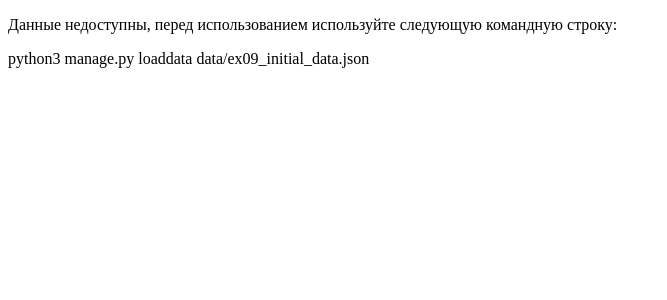
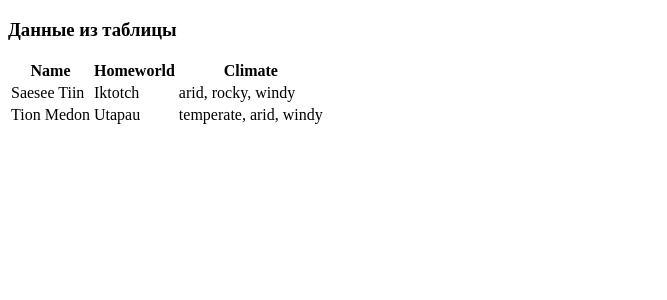
Before and after one commit to ejina21/piscine_web, a Django app: page /ex09/display/ in a window 1280 px wide. Shown: the top 300 px of the page, without its empty margins (0-667 px from the left). Run offline with Django 4.2, Linux system fonts and the light colour scheme; data comes from the database, SQL or seed files in the repository.

Commit message:
ex09 day05

```diff
--- a/day_05/day_05/settings.py
+++ b/day_05/day_05/settings.py
@@ -123,7 +123,7 @@ TIME_ZONE = 'UTC'
 
 USE_I18N = True
 
-USE_TZ = True
+# USE_TZ = True
 
 
 # Static files (CSS, JavaScript, Images)
--- a/day_05/ex09/models.py
+++ b/day_05/ex09/models.py
@@ -4,10 +4,10 @@ from django.db import models
 class Planets(models.Model):
     name = models.CharField(unique=True, max_length=64)
     climate = models.CharField(max_length=255, null=True)
-    diameter = models.IntegerField(null=True)
-    orbital_period = models.IntegerField(null=True)
-    population = models.IntegerField(null=True)
-    rotation_period = models.IntegerField(null=True)
+    diameter = models.PositiveIntegerField(null=True)
+    orbital_period = models.PositiveIntegerField(null=True)
+    population = models.BigIntegerField(null=True)
+    rotation_period = models.PositiveIntegerField(null=True)
     surface_water = models.FloatField(null=True)
     terrain = models.CharField(max_length=128, null=True)
     created = models.DateTimeField(auto_now_add=True)
--- a/day_05/ex09/urls.py
+++ b/day_05/ex09/urls.py
@@ -2,5 +2,5 @@ from django.urls import path
 from .views import *
 
 urlpatterns = [
-    path('display/', DisplayView.as_view(), name='ex09-display'),
+    path('display/', DisplayView.as_view(), name='display'),
 ]
--- a/day_05/ex09/views.py
+++ b/day_05/ex09/views.py
@@ -1,6 +1,5 @@
-from django.shortcuts import render
 from django.views.generic import TemplateView
-from .models import People, Planets
+from .models import People
 
 
 class DisplayView(TemplateView):
@@ -8,6 +7,5 @@ class DisplayView(TemplateView):
 
     def get_context_data(self, **kwargs):
         context = super().get_context_data(**kwargs)
-        context['context'] = People.objects.filter(homeworld__climate__in='windy').order_by('name')
-        print(context['context'])
+        context['context'] = People.objects.filter(homeworld__climate__contains='windy').order_by('name')
         return context
--- a/day_05/template/ex09/display.html
+++ b/day_05/template/ex09/display.html
@@ -15,9 +15,9 @@
         </tr>
         {% for data in context %}
             <tr>
-              <td>{{ data.0 }}</td>
-              <td>{{ data.1 }}</td>
-              <td>{{ data.2 }}</td>
+              <td>{{ data.name }}</td>
+              <td>{{ data.homeworld }}</td>
+              <td>{{ data.homeworld.climate }}</td>
             </tr>
         {% endfor %}
     </table>
```
Also changed, not shown: day_05/ex09/migrations/0001_initial.py.
